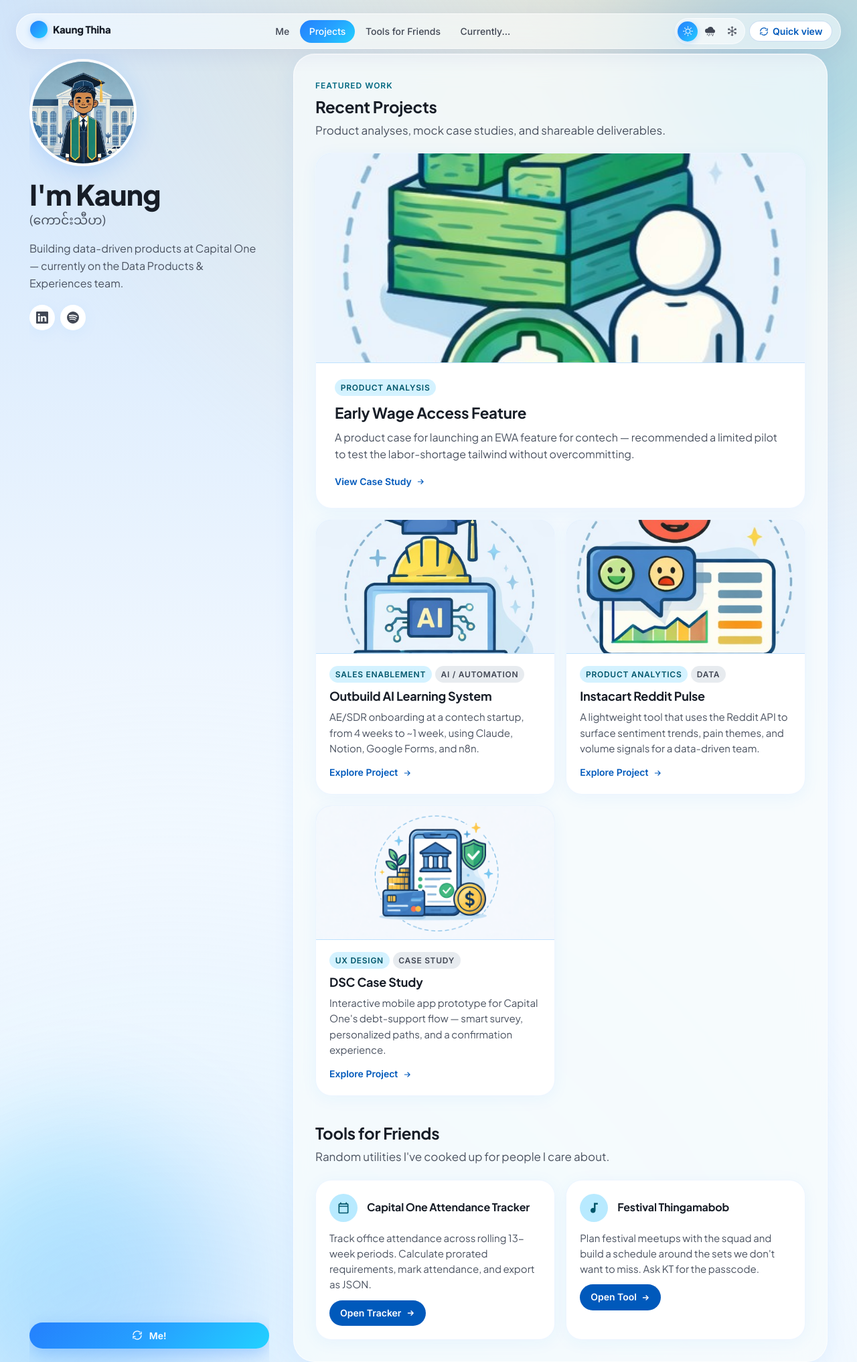
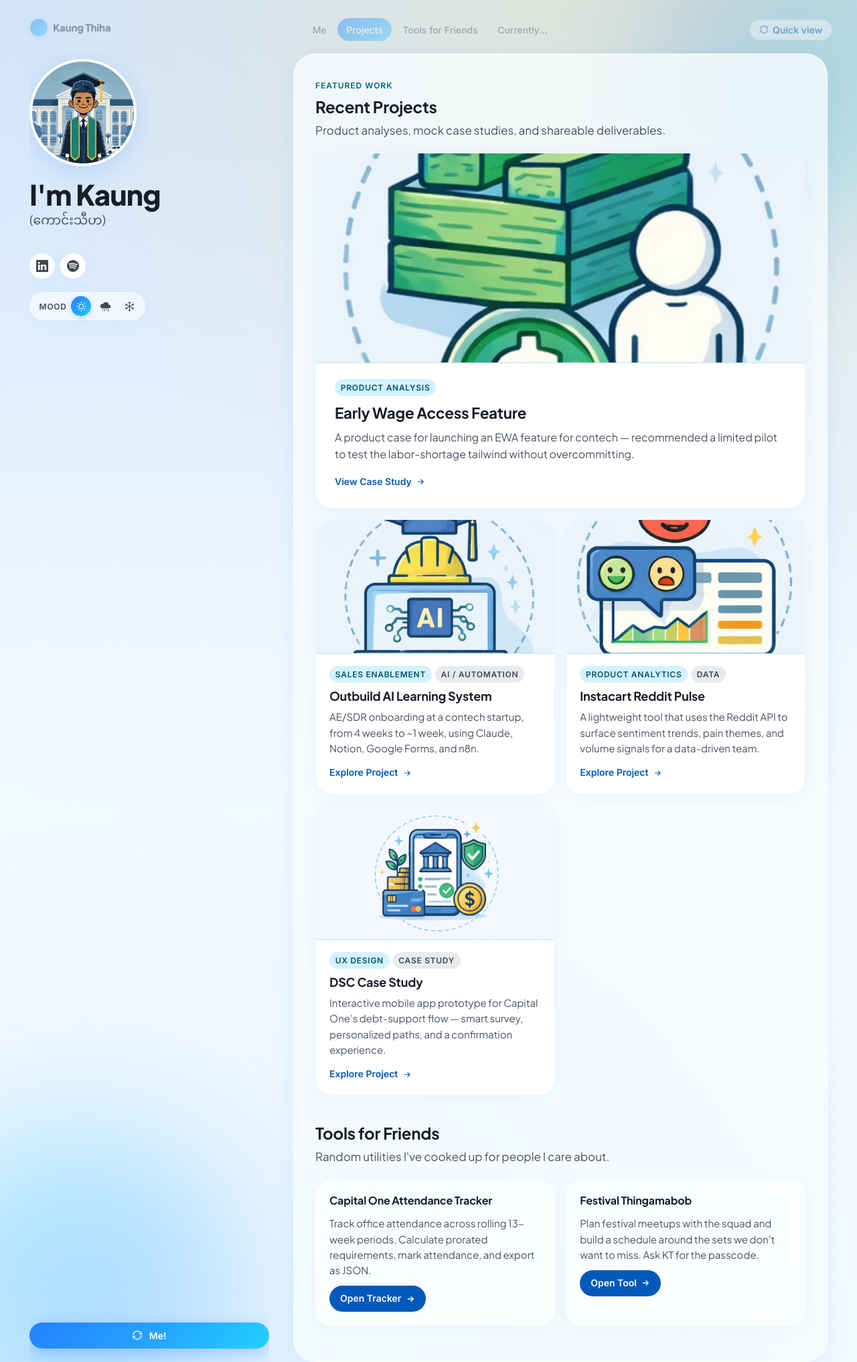
Before and after one commit to kaungthiha/kaungthiha.github.io, a Jekyll site: the page built from index.html, in a window 1280 px wide. Shown: the whole page at 67% size. Built offline with Jekyll 4.4.1, drawn with Linux system fonts in a browser that asks for light colours; the list of posts is cut into pages by our own code.

Commit message:
layout update v2

```diff
--- a/assets/css/editorial.css
+++ b/assets/css/editorial.css
@@ -177,16 +177,37 @@
   width: calc(100% - 2 * var(--gutter));
   max-width: var(--container-max);
   z-index: 100;
-  background: rgba(255, 255, 255, 0.55);
-  backdrop-filter: blur(20px) saturate(1.4);
-  -webkit-backdrop-filter: blur(20px) saturate(1.4);
-  border: 1px solid rgba(255, 255, 255, 0.7);
+  background: transparent;
+  backdrop-filter: none;
+  -webkit-backdrop-filter: none;
+  border: 1px solid transparent;
   border-radius: var(--r-pill);
-  box-shadow: var(--shadow-nav);
+  box-shadow: none;
   padding: 0.4rem 0.75rem 0.4rem 1.25rem;
   display: flex;
   align-items: center;
   gap: 0.75rem;
+  opacity: 0.4;
+  transition: background 0.35s ease, border-color 0.35s ease, box-shadow 0.35s ease,
+              backdrop-filter 0.35s ease, opacity 0.35s ease;
+}
+.editorial-topnav:hover,
+.editorial-topnav:focus-within {
+  background: rgba(255, 255, 255, 0.55);
+  backdrop-filter: blur(20px) saturate(1.4);
+  -webkit-backdrop-filter: blur(20px) saturate(1.4);
+  border-color: rgba(255, 255, 255, 0.7);
+  box-shadow: var(--shadow-nav);
+  opacity: 1;
+}
+/* Slim chrome on inner pages (project pages) stays its solid glass */
+.editorial-topnav.editorial-topnav--slim {
+  background: rgba(255, 255, 255, 0.55);
+  backdrop-filter: blur(20px) saturate(1.4);
+  -webkit-backdrop-filter: blur(20px) saturate(1.4);
+  border-color: rgba(255, 255, 255, 0.7);
+  box-shadow: var(--shadow-nav);
+  opacity: 1;
 }
 
 .topnav-brand {
@@ -259,15 +280,26 @@
   flex-shrink: 0;
 }
 
-/* Weather toggle now lives in the nav */
+/* Weather mood — sits in the identity column under the socials */
 .weather-control {
   display: inline-flex;
   align-items: center;
-  gap: 0.2rem;
-  background: rgba(255, 255, 255, 0.5);
-  border: 1px solid rgba(255, 255, 255, 0.6);
+  gap: 0.4rem;
+  background: rgba(255, 255, 255, 0.55);
+  backdrop-filter: blur(12px);
+  -webkit-backdrop-filter: blur(12px);
+  border: 1px solid rgba(255, 255, 255, 0.7);
   border-radius: var(--r-pill);
-  padding: 0.2rem;
+  padding: 0.3rem 0.45rem 0.3rem 0.85rem;
+  box-shadow: var(--shadow-soft);
+}
+.weather-control-label {
+  font-family: var(--font-ui);
+  font-size: var(--fs-label-caps);
+  font-weight: 600;
+  text-transform: uppercase;
+  letter-spacing: 0.06em;
+  color: var(--on-surface-variant);
 }
 .weather-btn {
   width: 30px;
@@ -672,20 +704,23 @@
 }
 
 .tool-card {
-  background: white;
-  border: 1px solid rgba(36, 128, 253, 0.08);
+  background: rgba(255, 255, 255, 0.45);
+  backdrop-filter: blur(16px) saturate(1.3);
+  -webkit-backdrop-filter: blur(16px) saturate(1.3);
+  border: 1px solid rgba(255, 255, 255, 0.6);
   border-radius: var(--r-xl);
   box-shadow: var(--shadow-soft);
   padding: 1.25rem;
   display: flex;
   flex-direction: column;
   gap: 0.75rem;
-  transition: box-shadow 0.25s ease, transform 0.25s ease, border-color 0.25s ease;
+  transition: box-shadow 0.25s ease, transform 0.25s ease, border-color 0.25s ease, background 0.25s ease;
 }
 .tool-card:hover {
   transform: translateY(-2px);
   box-shadow: var(--shadow-lift);
-  border-color: rgba(36, 128, 253, 0.18);
+  background: rgba(255, 255, 255, 0.6);
+  border-color: rgba(255, 255, 255, 0.8);
 }
 
 .tool-card-head {
@@ -693,17 +728,6 @@
   gap: 0.875rem;
   align-items: center;
 }
-.tool-icon {
-  width: 42px; height: 42px;
-  flex-shrink: 0;
-  border-radius: 50%;
-  background: var(--secondary-container);
-  color: var(--on-secondary-container);
-  display: inline-flex;
-  align-items: center;
-  justify-content: center;
-}
-.tool-icon svg { width: 20px; height: 20px; }
 .tool-title {
   font-family: var(--font-sans);
   font-size: 1rem;
@@ -769,8 +793,10 @@
   margin-top: 0.5rem;
 }
 .skill-card {
-  background: var(--frost-surface);
-  border: 1px solid rgba(36, 128, 253, 0.1);
+  background: rgba(255, 255, 255, 0.45);
+  backdrop-filter: blur(16px) saturate(1.3);
+  -webkit-backdrop-filter: blur(16px) saturate(1.3);
+  border: 1px solid rgba(255, 255, 255, 0.6);
   border-radius: var(--r-md);
   padding: 0.875rem;
   display: flex;
@@ -783,7 +809,6 @@
   gap: 0.5rem;
   color: var(--primary);
 }
-.skill-card-head svg { width: 16px; height: 16px; }
 .skill-card-name {
   font-family: var(--font-ui);
   font-size: var(--fs-label-caps);
@@ -823,8 +848,10 @@
 }
 
 .now-card {
-  background: white;
-  border: 1px solid rgba(36, 128, 253, 0.08);
+  background: rgba(255, 255, 255, 0.45);
+  backdrop-filter: blur(16px) saturate(1.3);
+  -webkit-backdrop-filter: blur(16px) saturate(1.3);
+  border: 1px solid rgba(255, 255, 255, 0.6);
   border-radius: var(--r-lg);
   box-shadow: var(--shadow-soft);
   padding: 1.1rem;
@@ -837,7 +864,6 @@
   align-items: center;
   gap: 0.45rem;
 }
-.now-card-head svg { width: 16px; height: 16px; }
 .now-card[data-cat="learning"] .now-card-head { color: var(--primary); }
 .now-card[data-cat="reading"]  .now-card-head { color: var(--secondary); }
 .now-card[data-cat="watching"] .now-card-head { color: var(--tertiary); }
--- a/index.html
+++ b/index.html
@@ -23,24 +23,6 @@
   </div>
 
   <div class="topnav-controls">
-    <div class="weather-control" role="group" aria-label="Background weather">
-      <button class="weather-btn is-active" data-weather="sunny" aria-label="Sunny" aria-pressed="true">
-        <svg viewBox="0 0 16 16" fill="currentColor" aria-hidden="true">
-          <path d="M8 11a3 3 0 1 1 0-6 3 3 0 0 1 0 6zm0 1a4 4 0 1 0 0-8 4 4 0 0 0 0 8zM8 0a.5.5 0 0 1 .5.5v2a.5.5 0 0 1-1 0v-2A.5.5 0 0 1 8 0zm0 13a.5.5 0 0 1 .5.5v2a.5.5 0 0 1-1 0v-2A.5.5 0 0 1 8 13zm8-5a.5.5 0 0 1-.5.5h-2a.5.5 0 0 1 0-1h2a.5.5 0 0 1 .5.5zM3 8a.5.5 0 0 1-.5.5h-2a.5.5 0 0 1 0-1h2A.5.5 0 0 1 3 8zm10.657-5.657a.5.5 0 0 1 0 .707l-1.414 1.415a.5.5 0 1 1-.707-.708l1.414-1.414a.5.5 0 0 1 .707 0zm-9.193 9.193a.5.5 0 0 1 0 .707L3.05 13.657a.5.5 0 0 1-.707-.707l1.414-1.414a.5.5 0 0 1 .707 0zm9.193 2.121a.5.5 0 0 1-.707 0l-1.414-1.414a.5.5 0 0 1 .707-.707l1.414 1.414a.5.5 0 0 1 0 .707zM4.464 4.465a.5.5 0 0 1-.707 0L2.343 3.05a.5.5 0 1 1 .707-.707l1.414 1.414a.5.5 0 0 1 0 .708z"/>
-        </svg>
-      </button>
-      <button class="weather-btn" data-weather="rainy" aria-label="Rainy" aria-pressed="false">
-        <svg viewBox="0 0 16 16" fill="currentColor" aria-hidden="true">
-          <path d="M4.158 12.025a.5.5 0 0 1 .316.633l-.5 1.5a.5.5 0 0 1-.948-.316l.5-1.5a.5.5 0 0 1 .632-.317zm3 0a.5.5 0 0 1 .316.633l-1 3a.5.5 0 0 1-.948-.316l1-3a.5.5 0 0 1 .632-.317zm3 0a.5.5 0 0 1 .316.633l-.5 1.5a.5.5 0 0 1-.948-.316l.5-1.5a.5.5 0 0 1 .632-.317zm3 0a.5.5 0 0 1 .316.633l-1 3a.5.5 0 1 1-.948-.316l1-3a.5.5 0 0 1 .632-.317zm.247-6.998a5.001 5.001 0 0 0-9.499-1.004A3.5 3.5 0 1 0 3.5 11H13a3 3 0 0 0 .405-5.973z"/>
-        </svg>
-      </button>
-      <button class="weather-btn" data-weather="snowy" aria-label="Snowy" aria-pressed="false">
-        <svg viewBox="0 0 16 16" fill="currentColor" aria-hidden="true">
-          <path d="M8 16a.5.5 0 0 1-.5-.5v-1.293l-.646.647a.5.5 0 0 1-.707-.708L7.5 12.793V8.866l-3.4 1.963-.496 1.85a.5.5 0 1 1-.966-.26l.237-.882-1.12.646a.5.5 0 0 1-.5-.866l1.12-.646-.884-.237a.5.5 0 1 1 .26-.966l1.848.495L7 8 3.6 6.037l-1.85.495a.5.5 0 0 1-.258-.966l.883-.237-1.12-.646a.5.5 0 1 1 .5-.866l1.12.646-.237-.883a.5.5 0 1 1 .966-.258l.495 1.849L7.5 7.134V3.207L6.147 1.854a.5.5 0 1 1 .707-.708l.646.647V.5a.5.5 0 1 1 1 0v1.293l.647-.647a.5.5 0 1 1 .707.708L8.5 3.207v3.927l3.4-1.963.496-1.85a.5.5 0 1 1 .966.26l-.236.882 1.12-.646a.5.5 0 0 1 .5.866l-1.12.646.883.237a.5.5 0 1 1-.26.966l-1.848-.495L9 8l3.4 1.963 1.849-.495a.5.5 0 0 1 .259.966l-.883.237 1.12.646a.5.5 0 0 1-.5.866l-1.12-.646.236.883a.5.5 0 1 1-.966.258l-.495-1.849-3.4-1.963v3.927l1.353 1.353a.5.5 0 0 1-.707.708l-.647-.647V15.5a.5.5 0 0 1-.5.5z"/>
-        </svg>
-      </button>
-    </div>
-
     <button class="flip-toggle" type="button" id="flip-toggle-nav" aria-label="Toggle view" aria-pressed="false">
       <svg viewBox="0 0 24 24" fill="none" stroke="currentColor" stroke-width="2" aria-hidden="true"><path d="M3 12a9 9 0 0 1 15.5-6.3M21 4v5h-5M21 12a9 9 0 0 1-15.5 6.3M3 20v-5h5"/></svg>
       <span class="flip-toggle-label">Quick view</span>
@@ -64,7 +47,7 @@
       I'm Kaung
       <span class="burmese">(ကောင်းသီဟ)</span>
     </h1>
-    <p class="identity-bio">Building data-driven products at Capital One — currently on the Data Products &amp; Experiences team.</p>
+    <p class="identity-bio"></p>
 
     <ul class="identity-socials">
       <li>
@@ -82,6 +65,26 @@
         </a>
       </li>
     </ul>
+
+    <!-- Weather mood — sits beneath socials in identity column -->
+    <div class="weather-control" role="group" aria-label="Background weather">
+      <span class="weather-control-label">Mood</span>
+      <button class="weather-btn is-active" data-weather="sunny" aria-label="Sunny" aria-pressed="true">
+        <svg viewBox="0 0 16 16" fill="currentColor" aria-hidden="true">
+          <path d="M8 11a3 3 0 1 1 0-6 3 3 0 0 1 0 6zm0 1a4 4 0 1 0 0-8 4 4 0 0 0 0 8zM8 0a.5.5 0 0 1 .5.5v2a.5.5 0 0 1-1 0v-2A.5.5 0 0 1 8 0zm0 13a.5.5 0 0 1 .5.5v2a.5.5 0 0 1-1 0v-2A.5.5 0 0 1 8 13zm8-5a.5.5 0 0 1-.5.5h-2a.5.5 0 0 1 0-1h2a.5.5 0 0 1 .5.5zM3 8a.5.5 0 0 1-.5.5h-2a.5.5 0 0 1 0-1h2A.5.5 0 0 1 3 8zm10.657-5.657a.5.5 0 0 1 0 .707l-1.414 1.415a.5.5 0 1 1-.707-.708l1.414-1.414a.5.5 0 0 1 .707 0zm-9.193 9.193a.5.5 0 0 1 0 .707L3.05 13.657a.5.5 0 0 1-.707-.707l1.414-1.414a.5.5 0 0 1 .707 0zm9.193 2.121a.5.5 0 0 1-.707 0l-1.414-1.414a.5.5 0 0 1 .707-.707l1.414 1.414a.5.5 0 0 1 0 .707zM4.464 4.465a.5.5 0 0 1-.707 0L2.343 3.05a.5.5 0 1 1 .707-.707l1.414 1.414a.5.5 0 0 1 0 .708z"/>
+        </svg>
+      </button>
+      <button class="weather-btn" data-weather="rainy" aria-label="Rainy" aria-pressed="false">
+        <svg viewBox="0 0 16 16" fill="currentColor" aria-hidden="true">
+          <path d="M4.158 12.025a.5.5 0 0 1 .316.633l-.5 1.5a.5.5 0 0 1-.948-.316l.5-1.5a.5.5 0 0 1 .632-.317zm3 0a.5.5 0 0 1 .316.633l-1 3a.5.5 0 0 1-.948-.316l1-3a.5.5 0 0 1 .632-.317zm3 0a.5.5 0 0 1 .316.633l-.5 1.5a.5.5 0 0 1-.948-.316l.5-1.5a.5.5 0 0 1 .632-.317zm3 0a.5.5 0 0 1 .316.633l-1 3a.5.5 0 1 1-.948-.316l1-3a.5.5 0 0 1 .632-.317zm.247-6.998a5.001 5.001 0 0 0-9.499-1.004A3.5 3.5 0 1 0 3.5 11H13a3 3 0 0 0 .405-5.973z"/>
+        </svg>
+      </button>
+      <button class="weather-btn" data-weather="snowy" aria-label="Snowy" aria-pressed="false">
+        <svg viewBox="0 0 16 16" fill="currentColor" aria-hidden="true">
+          <path d="M8 16a.5.5 0 0 1-.5-.5v-1.293l-.646.647a.5.5 0 0 1-.707-.708L7.5 12.793V8.866l-3.4 1.963-.496 1.85a.5.5 0 1 1-.966-.26l.237-.882-1.12.646a.5.5 0 0 1-.5-.866l1.12-.646-.884-.237a.5.5 0 1 1 .26-.966l1.848.495L7 8 3.6 6.037l-1.85.495a.5.5 0 0 1-.258-.966l.883-.237-1.12-.646a.5.5 0 1 1 .5-.866l1.12.646-.237-.883a.5.5 0 1 1 .966-.258l.495 1.849L7.5 7.134V3.207L6.147 1.854a.5.5 0 1 1 .707-.708l.646.647V.5a.5.5 0 1 1 1 0v1.293l.647-.647a.5.5 0 1 1 .707.708L8.5 3.207v3.927l3.4-1.963.496-1.85a.5.5 0 1 1 .966.26l-.236.882 1.12-.646a.5.5 0 0 1 .5.866l-1.12.646.883.237a.5.5 0 1 1-.26.966l-1.848-.495L9 8l3.4 1.963 1.849-.495a.5.5 0 0 1 .259.966l-.883.237 1.12.646a.5.5 0 0 1-.5.866l-1.12-.646.236.883a.5.5 0 1 1-.966.258l-.495-1.849-3.4-1.963v3.927l1.353 1.353a.5.5 0 0 1-.707.708l-.647-.647V15.5a.5.5 0 0 1-.5.5z"/>
+        </svg>
+      </button>
+    </div>
 
     <!-- Mobile-only segmented control (Work / Context) — hidden on desktop -->
     <div class="segmented-control" role="tablist" aria-label="Switch view">
@@ -214,9 +217,6 @@
           <div class="tool-grid">
             <div class="tool-card">
               <div class="tool-card-head">
-                <span class="tool-icon" aria-hidden="true">
-                  <svg viewBox="0 0 24 24" fill="currentColor"><path d="M19 4h-1V2h-2v2H8V2H6v2H5a2 2 0 0 0-2 2v14a2 2 0 0 0 2 2h14a2 2 0 0 0 2-2V6a2 2 0 0 0-2-2zm0 16H5V10h14v10zm0-12H5V6h14v2z"/></svg>
-                </span>
                 <h3 class="tool-title">Capital One Attendance Tracker</h3>
               </div>
               <p class="tool-blurb">Track office attendance across rolling 13-week periods. Calculate prorated requirements, mark attendance, and export as JSON.</p>
@@ -228,9 +228,6 @@
 
             <div class="tool-card">
               <div class="tool-card-head">
-                <span class="tool-icon" aria-hidden="true">
-                  <svg viewBox="0 0 24 24" fill="currentColor"><path d="M12 3v9.28a4.39 4.39 0 0 0-1.5-.28c-2.49 0-4.5 2.01-4.5 4.5S8.01 21 10.5 21s4.5-2.01 4.5-4.5V6h4V3h-7z"/></svg>
-                </span>
                 <h3 class="tool-title">Festival Thingamabob</h3>
               </div>
               <p class="tool-blurb">Plan festival meetups with the squad and build a schedule around the sets we don't want to miss. Ask KT for the passcode.</p>
@@ -263,7 +260,6 @@
             <div class="skills-grid">
               <div class="skill-card">
                 <div class="skill-card-head">
-                  <svg viewBox="0 0 24 24" fill="currentColor" aria-hidden="true"><path d="M9.4 16.6 4.8 12l4.6-4.6L8 6l-6 6 6 6 1.4-1.4zm5.2 0L19.2 12l-4.6-4.6L16 6l6 6-6 6-1.4-1.4z"/></svg>
                   <span class="skill-card-name">Programming</span>
                 </div>
                 <ul class="skill-tags">
@@ -276,7 +272,6 @@
               </div>
               <div class="skill-card">
                 <div class="skill-card-head">
-                  <svg viewBox="0 0 24 24" fill="currentColor" aria-hidden="true"><path d="M5 9.2h3V19H5zm5.6-4.2h2.8V19h-2.8zm5.6 8h2.8V19h-2.8z"/></svg>
                   <span class="skill-card-name">Analytics</span>
                 </div>
                 <ul class="skill-tags">
@@ -289,7 +284,6 @@
               </div>
               <div class="skill-card">
                 <div class="skill-card-head">
-                  <svg viewBox="0 0 24 24" fill="currentColor" aria-hidden="true"><path d="M12 3C7.58 3 4 4.79 4 7s3.58 4 8 4 8-1.79 8-4-3.58-4-8-4zM4 9v3c0 2.21 3.58 4 8 4s8-1.79 8-4V9c0 2.21-3.58 4-8 4s-8-1.79-8-4zm0 5v3c0 2.21 3.58 4 8 4s8-1.79 8-4v-3c0 2.21-3.58 4-8 4s-8-1.79-8-4z"/></svg>
                   <span class="skill-card-name">Data Tools</span>
                 </div>
                 <ul class="skill-tags">
@@ -311,7 +305,6 @@
           <div class="now-grid">
             <div class="now-card" data-cat="learning">
               <div class="now-card-head">
-                <svg viewBox="0 0 24 24" fill="currentColor" aria-hidden="true"><path d="M12 3 1 9l11 6 9-4.91V17h2V9L12 3zM5 13.18v4L12 21l7-3.82v-4L12 17l-7-3.82z"/></svg>
                 <span class="now-eyebrow">Learning</span>
               </div>
               <ul class="now-list">
@@ -323,7 +316,6 @@
 
             <div class="now-card" data-cat="reading">
               <div class="now-card-head">
-                <svg viewBox="0 0 24 24" fill="currentColor" aria-hidden="true"><path d="M21 5a13.65 13.65 0 0 0-9 1V21a13.65 13.65 0 0 1 9-1V5zM3 5v15a13.65 13.65 0 0 1 9 1V6a13.65 13.65 0 0 0-9-1z"/></svg>
                 <span class="now-eyebrow">Reading</span>
               </div>
               <ul class="now-list">
@@ -335,7 +327,6 @@
 
             <div class="now-card" data-cat="watching">
               <div class="now-card-head">
-                <svg viewBox="0 0 24 24" fill="currentColor" aria-hidden="true"><path d="M21 3H3a2 2 0 0 0-2 2v12a2 2 0 0 0 2 2h6v2h6v-2h6a2 2 0 0 0 2-2V5a2 2 0 0 0-2-2zm0 14H3V5h18v12zM10 8v6l5-3-5-3z"/></svg>
                 <span class="now-eyebrow">Watching</span>
               </div>
               <ul class="now-list">
```
Also changed, not shown: other parts of index.html (+1 -0 lines).
